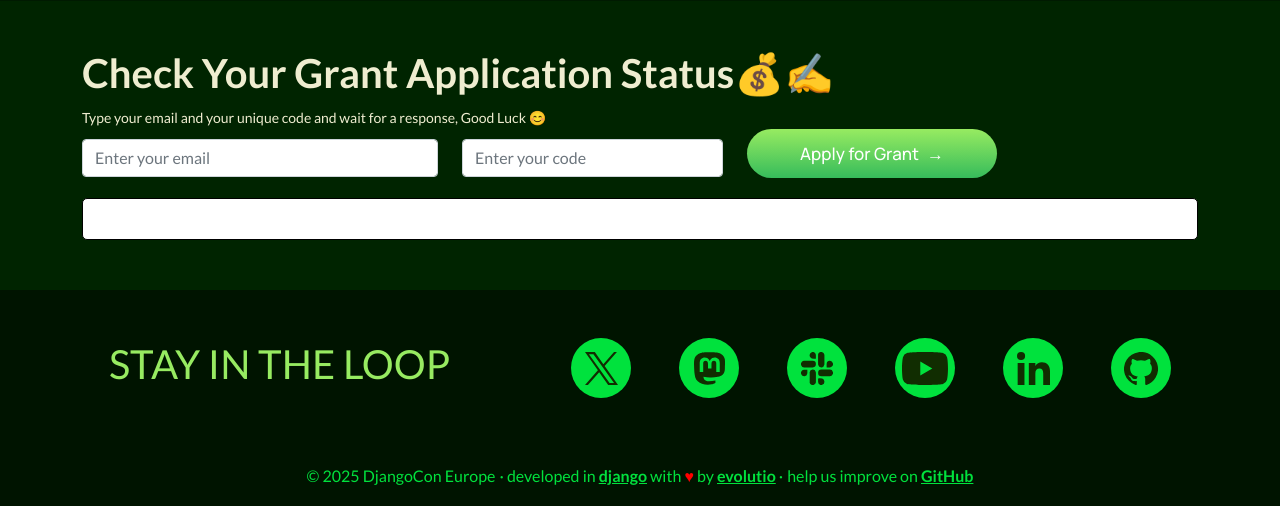
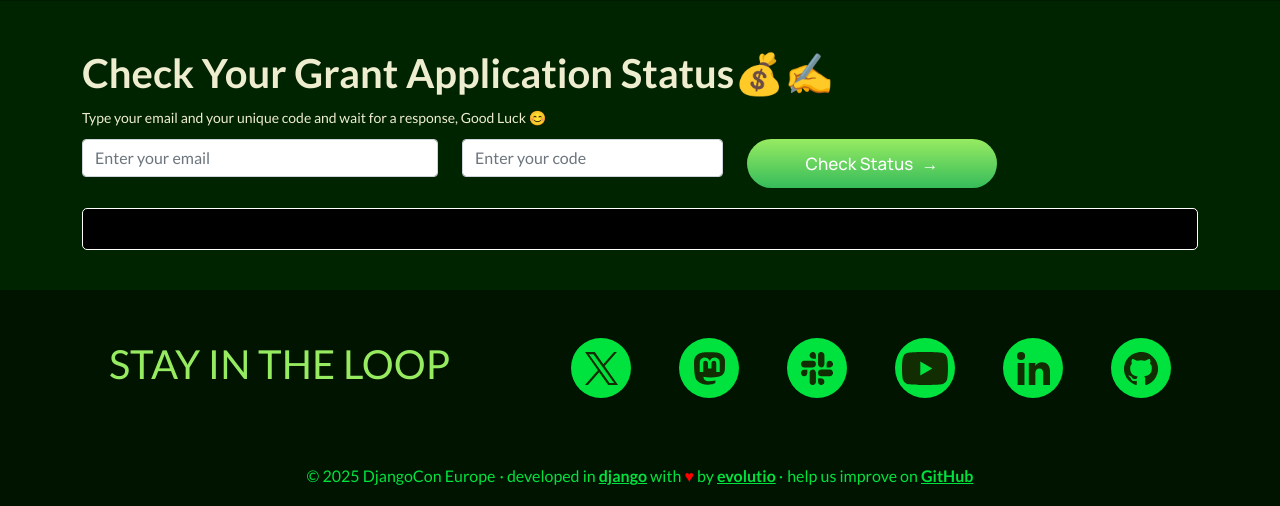
Before and after one commit to djangocon/2025.djangocon.eu, a Django app: page /information/grants/ in a window 1280 px wide. Shown: the part 1935-2441 px from the top of the page. Run offline with Django 3.2, Linux system fonts and the light colour scheme; some libraries are stand-ins or nearby versions; some web fonts are replaced.

Commit message:
fix: Add Sentry as a new sponsor and update grant status styling

```diff
--- a/djangocon_2025/site/views.py
+++ b/djangocon_2025/site/views.py
@@ -49,6 +49,12 @@ def default_view(request, menu="home", submenu=None):
                 "url": "https://www.it-schulungen.com/",
                 "logo": "images/sponsors/it-schulungen.png",
                 "filter": False,
+            },
+            {
+                "name": "Sentry",
+                "url": "https://sentry.io/",
+                "logo": "images/sponsors/sentry.svg",
+                "filter": True,
             },
         ],
         "Sponsor": [],
--- a/djangocon_2025/templates/modules/grant_status.html
+++ b/djangocon_2025/templates/modules/grant_status.html
@@ -8,9 +8,9 @@
   #result {
     margin-top: 20px;
     padding: 20px;
-    background-color: white;
+    background-color: black;
     border-radius: 5px;
-    border: 1px solid black;
+    border: 1px solid white;
   }
 </style>
 
@@ -45,24 +45,22 @@
           />
         </div>
       </div>
-      <div class="col-md-4">
-        {% comment %}
+      <div class="col-md-2">
         <button
           id="statusButton"
           onclick="checkStatus()"
-          class="btn"
-          style="background-color: #863b35; color: white"
+          class="hero-btn"
+          style="text-decoration: none; color: white"
         >
           Check Status
         </button>
-        {% endcomment %}
-
+{% comment %}
         <a
           href="https://pretix.evolutio.pt/evolutio/djceu2025/"
           class="hero-btn"
           style="text-decoration: none; color: white"
           >Apply for Grant</a
-        >
+        > {% endcomment %}
       </div>
     </div>
 
```
